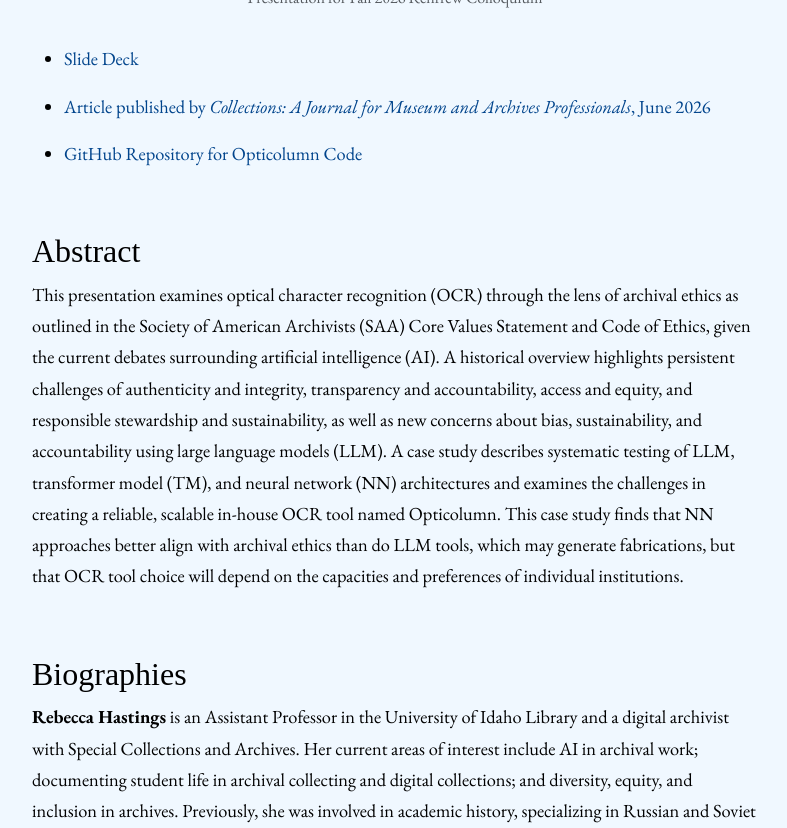
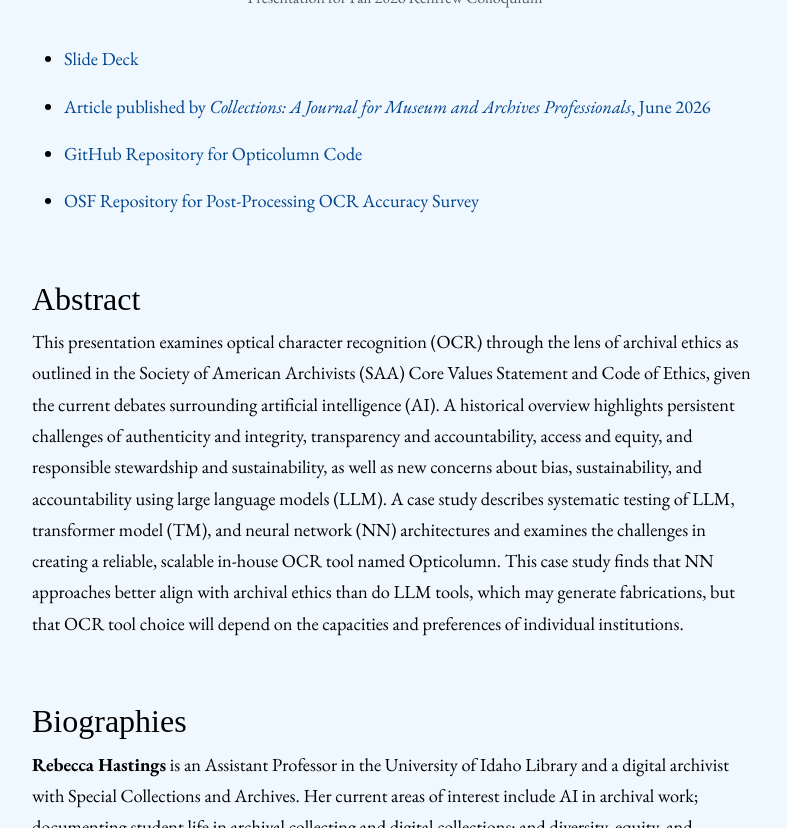
Before and after one commit to aweymo-ui/practices-rc, a Jekyll site: the page built from index.md, in a window 1280 px wide and 900 px high, scrolled down 343 px, cut to the strip 72-900 px from the top of the window. Shown: the whole strip, without its empty margins (245-1032 px from the left). Built offline with Jekyll 4.4.1, drawn with Linux system fonts in a browser that asks for light colours; some web fonts are replaced.

Commit message:
add OSF survey  link

```diff
--- a/index.md
+++ b/index.md
@@ -10,7 +10,9 @@ gallery: true
 
 * [Article published by _Collections: A Journal for Museum and Archives Professionals_, June 2026](https://journals.sagepub.com/doi/full/10.1177/15501906261439241){:target="_blank" rel="noopener"}
 
-* [GitHub Repository for Opticolumn Code](https://github.com/Scholarly-Projects/opticolumn)
+* [GitHub Repository for Opticolumn Code](https://github.com/Scholarly-Projects/opticolumn){:target="_blank" rel="noopener"}
+
+* [OSF Repository for Post-Processing OCR Accuracy Survey](https://osf.io/9f483/overview){:target="_blank" rel="noopener"}
 
 <br>
 
```
